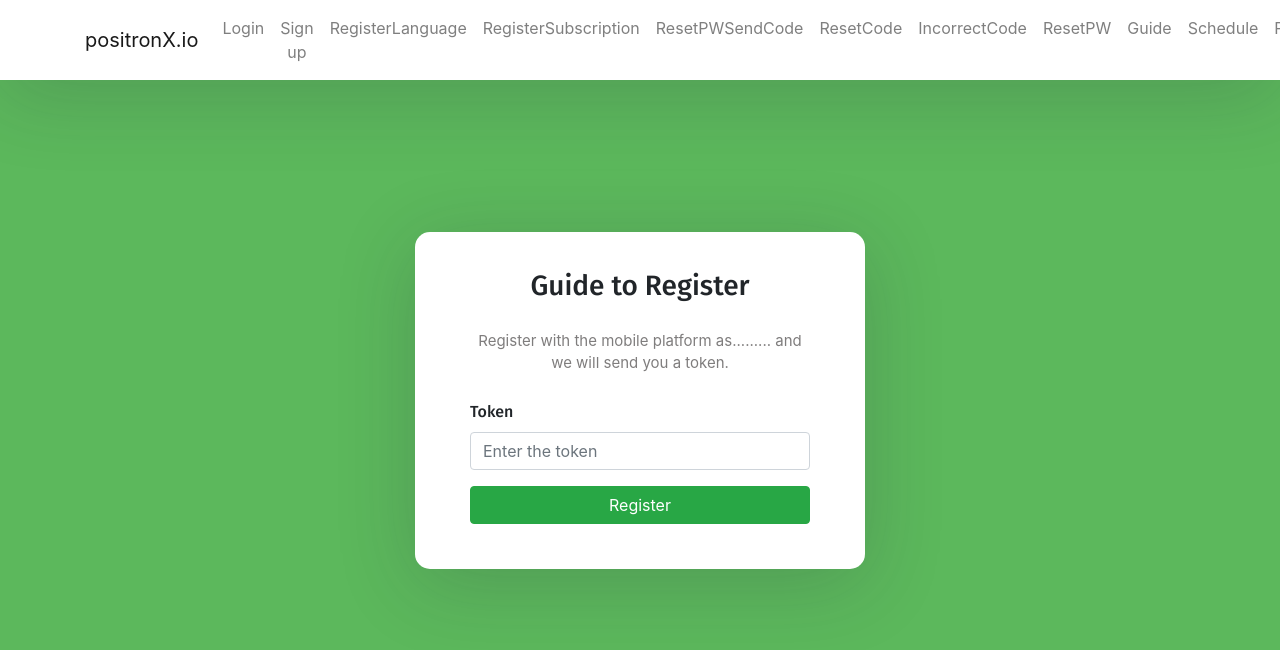
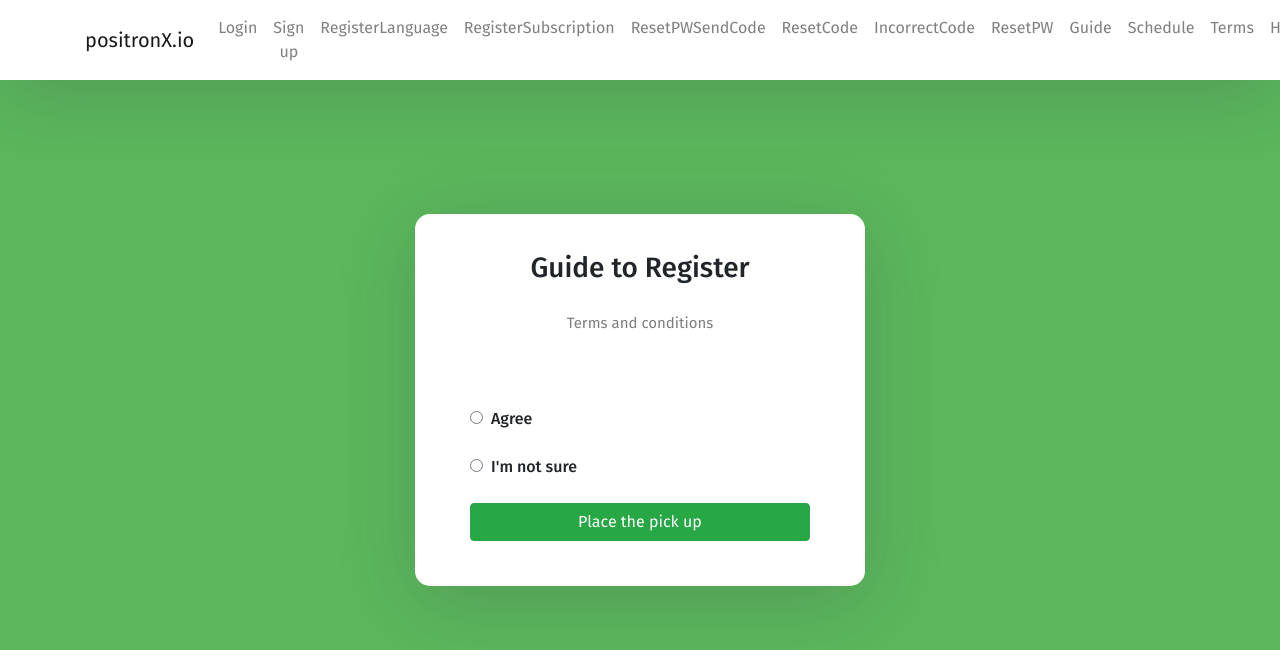
Before and after one commit to DDilshani/CO328-Project-Frontend-, a React (Create React App) app: page /terms in a window 1280 px wide. Shown: the top 650 px of the page. Built offline with nearby package versions, Linux system fonts and the light colour scheme.

Commit message:
components

```diff
--- a/src/App.js
+++ b/src/App.js
@@ -1,6 +1,8 @@
 import React from 'react';
+
 import '../node_modules/bootstrap/dist/css/bootstrap.min.css';
 import './App.css';
+import '../node_modules/react';
 
 import { BrowserRouter as Router, Switch, Route, Link } from "react-router-dom";
 
@@ -15,8 +17,8 @@ import IncorrectCode from "./components/incorrectCode.component";
 import ResetPW from "./components/resetPW.component";
 import Guide from "./components/guide.component";
 import Schedule from "./components/schedule.component";
-import Pickups from "./components/pickups.component";
 import Terms from "./components/terms.component";
+import Hotline from "./components/hotline.component";
 
 
 
@@ -59,10 +61,10 @@ function App() {
                 <Link className="nav-link" to={"/schedule"}>Schedule</Link>
               </li>
               <li className="nav-item">
-                <Link className="nav-link" to={"/pickups"}>Pickups</Link>
+                <Link className="nav-link" to={"/terms"}>Terms</Link>
               </li>
               <li className="nav-item">
-                <Link className="nav-link" to={"/terms"}>Terms</Link>
+                <Link className="nav-link" to={"/hotline"}>Hotline</Link>
               </li>
             </ul>
           </div>
@@ -83,8 +85,8 @@ function App() {
             <Route path="/resetPW" component={ResetPW} />
             <Route path="/guide" component={Guide} />
             <Route path="/schedule" component={Schedule} />
-            <Route path="/pickups" component={Pickups} />
             <Route path="/terms" component={Terms} />
+            <Route path="/hotline" component={Hotline} />
           </Switch>
         </div>
       </div>
--- /dev/null
+++ b/src/components/hotline.component.js
@@ -0,0 +1,16 @@
+import React, { Component } from "react";
+
+export default class Hotline extends Component {
+    render() {
+        return (
+            <form>
+                <h3>Hotline number</h3>
+
+                <div className="form-group text-center">
+                    <label>+94 71 172 1915 </label>
+                </div>
+
+            </form>
+        );
+    }
+}
--- a/src/components/pickups.component.js
+++ /dev/null
@@ -1,26 +0,0 @@
-import React, { Component } from "react";
-
-export default class Pickups extends Component {
-    render() {
-        return (
-            <form>
-                <h3>Guide to Register</h3>
-
-                <p className="forgot-password text-center">
-                    Register with the mobile platform as......... and we will send you a token.
-                </p>
-                <br></br>
-
-                <div className="form-group">
-                    <label>Token</label>
-                    <input type="text" className="form-control" placeholder="Enter the token" />
-                </div>
-
-                <button type="back" className="btn btn-success btn-block">Register</button>
-
-
-
-            </form>
-        );
-    }
-}
--- a/src/components/schedule.component.js
+++ b/src/components/schedule.component.js
@@ -1,5 +1,4 @@
 import React, { Component } from "react";
-
 export default class Schedule extends Component {
     render() {
         return (
@@ -8,7 +7,7 @@ export default class Schedule extends Component {
 
                 <div className="form-group">
                     <label>Schedule Date</label>
-                    <input type="date" className="form-control"/>
+                    <input type="date" className="form-control" />
                 </div>
 
                 <div className="form-group">
@@ -26,6 +25,9 @@ export default class Schedule extends Component {
                     <input type="text" className="form-control" placeholder="Contact number" />
                 </div>
 
+
+
+
                 <button type="back" className="btn btn-success btn-block">Pick Up</button>
 
 
--- a/src/components/terms.component.js
+++ b/src/components/terms.component.js
@@ -7,16 +7,24 @@ export default class Guide extends Component {
                 <h3>Guide to Register</h3>
 
                 <p className="forgot-password text-center">
-                    Register with the mobile platform as......... and we will send you a token.
+                    Terms and conditions
                 </p>
                 <br></br>
 
                 <div className="form-group">
-                    <label>Token</label>
-                    <input type="text" className="form-control" placeholder="Enter the token" />
+                    <br></br>
+                    <br></br>
+                    <div className="radio text-left">
+                        <label>
+                            <input type="radio" value="agree" /> &nbsp;Agree
+                            <br></br>
+                            <br></br>
+                            <input type="radio" value="notagree" /> &nbsp;I'm not sure
+                        </label>
+                    </div>
                 </div>
 
-                <button type="back" className="btn btn-success btn-block">Register</button>
+                <button type="back" className="btn btn-success btn-block">Place the pick up</button>
 
 
 
--- a/src/index.css
+++ b/src/index.css
@@ -1,5 +1,4 @@
 @import url('https://fonts.googleapis.com/css?family=Fira+Sans:400,500,600,700,800');
-
 * {
   box-sizing: border-box;
 }
--- a/src/index.js
+++ b/src/index.js
@@ -1,3 +1,4 @@
+import 'bootstrap/dist/css/bootstrap.min.css';
 import React from "react";
 import ReactDOM from "react-dom";
 import { BrowserRouter } from "react-router-dom";
```
Also changed, not shown: package.json (+6 -1 lines), 1 other file (tests, documents, lock files or other folders).
